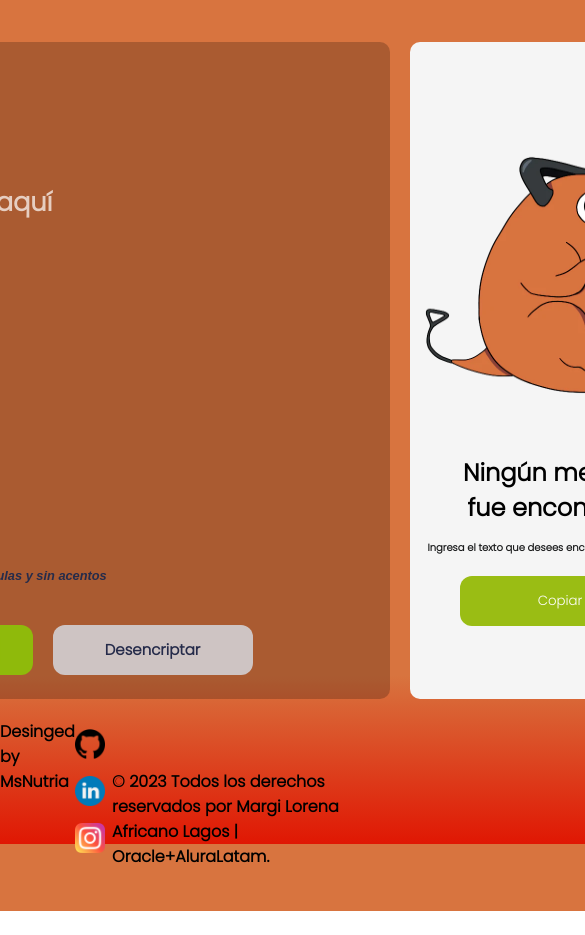
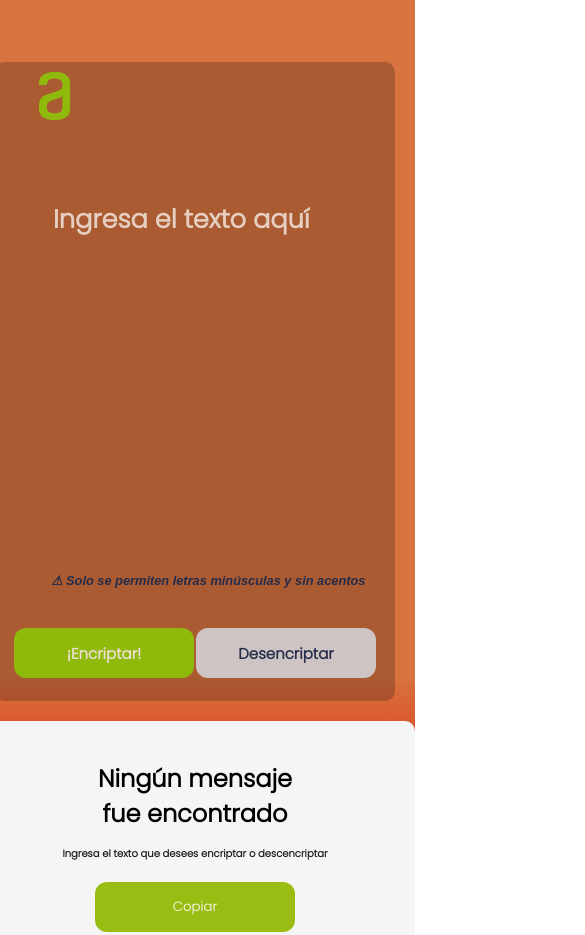
Before and after one commit to MsNutria/alurachallenge01.git.io, a plain HTML site: page index.html in a window 390 px wide. Shown: the top 935 px of the page, 585 px wide, since content can reach past the window. Before the commit the page ends 911 px from the top, so only its background shows below. Drawn offline with Linux system fonts and the light colour scheme.

Commit message:
Agregando responsive al encriptador

```diff
--- a/styles.css
+++ b/styles.css
@@ -256,3 +256,54 @@ footer{
     height: 40px;
     cursor: pointer;
 }
+
+@media screen and (max-width: 780px ) {
+
+    .contenedor-central{
+        flex-flow: column nowrap;
+    }
+
+    .contenedor-izq{
+        margin: 20px 20px 20px 20px;
+    }
+
+    .area_texto{
+        width: 400px;
+    }
+
+    .contenedor-der{
+        padding-bottom: 25px;
+    }
+
+    .img-pochita{
+        display: none;
+    }
+}
+
+@media screen and (max-width: 480px ) {
+
+    .contenedor-central{
+        flex-flow: column nowrap;
+    }
+
+    .contenedor-izq{
+        margin: 20px 20px 20px 20px;
+    }
+
+    .area_texto{
+        width: 400px;
+    }
+
+    .contenedor-der{
+        padding-bottom: 25px;
+    }
+
+    .btn-encriptar, .btn-desencriptar{
+        width: 180px;
+        margin: 1px;
+    }
+
+    .img-pochita{
+        display: none;
+    }
+}
```
